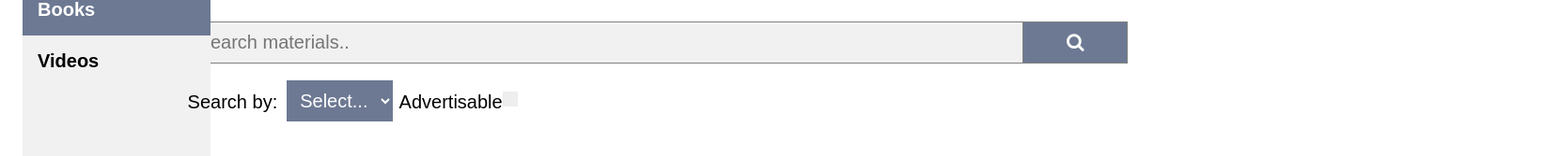
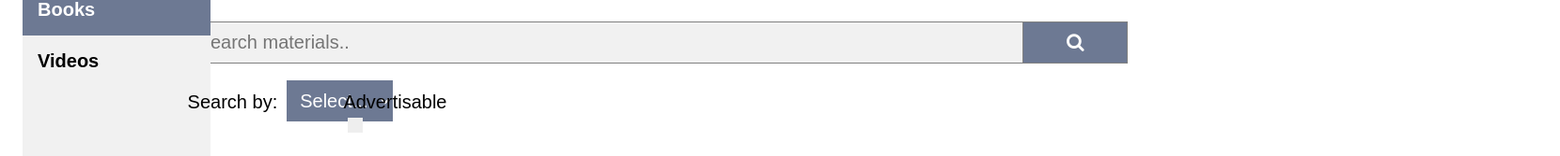
Before and after one commit to AmmarBerkovic/HSS, an Angular app: page /materials in a window 1280 px wide. Shown: the part 126-293 px from the top of the page at 94% size, 1660 px wide, since content can reach past the window. Built offline with nearby package versions, Linux system fonts and the light colour scheme.

Commit message:
positioning a checkbox fod advertisement

```diff
--- a/src/app/books-form/books-form.component.css
+++ b/src/app/books-form/books-form.component.css
@@ -143,27 +143,16 @@ select {
 .advertisment-checkbox {
   padding: 25px;
   font-size: 20px;
-  width: 100%;
+  width: 10%;
   cursor: pointer;
   position: absolute;
   display: inline-block;
   vertical-align: middle;
-  margin-left: 180px;
+  margin-left: 11%;
   margin-top: 5px;
 }
 
 /* The container */
-.container {
-  font-size: 20px;
-  padding-left: 20px;
-  position: absolute;
-  cursor: pointer;
-  vertical-align: middle;
-  -webkit-user-select: none;
-  -moz-user-select: none;
-  -ms-user-select: none;
-  user-select: none;
-}
 
 /* Hide the browser's default checkbox */
 .container input {
@@ -181,6 +170,8 @@ select {
   left: 5;
   height: 16px;
   width: 16px;
+  margin-top: 5px;
+  margin-left: 5px;
   background-color: #eee;
 }
 
--- a/src/app/videos-form/videos-form.component.css
+++ b/src/app/videos-form/videos-form.component.css
@@ -139,23 +139,21 @@ select {
   background-color: #6d7993;
   opacity: 90%;
 }
-
 .advertisment-checkbox {
   padding: 25px;
   font-size: 20px;
-  width: 100%;
+  width: 10%;
   cursor: pointer;
   position: absolute;
   display: inline-block;
   vertical-align: middle;
-  margin-left: 180px;
+  margin-left: 11%;
   margin-top: 5px;
 }
 
 /* The container */
 .container {
   font-size: 20px;
-  padding-left: 20px;
   position: absolute;
   cursor: pointer;
   vertical-align: middle;
@@ -173,14 +171,14 @@ select {
   height: 0;
   width: 0;
 }
-
 /* Create a custom checkbox */
 .checkmark {
   position: absolute;
-  top: 5;
   left: 5;
   height: 16px;
   width: 16px;
+  margin-top: 5px;
+  margin-left: 5px;
   background-color: #eee;
 }
 
```
Also changed, not shown: 1 other file (tests, documents, lock files or other folders).
